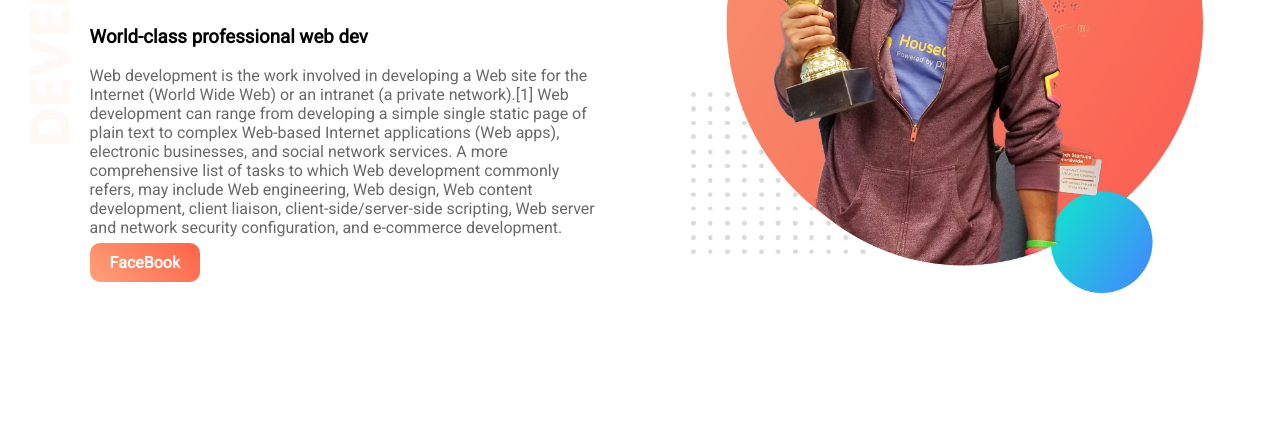
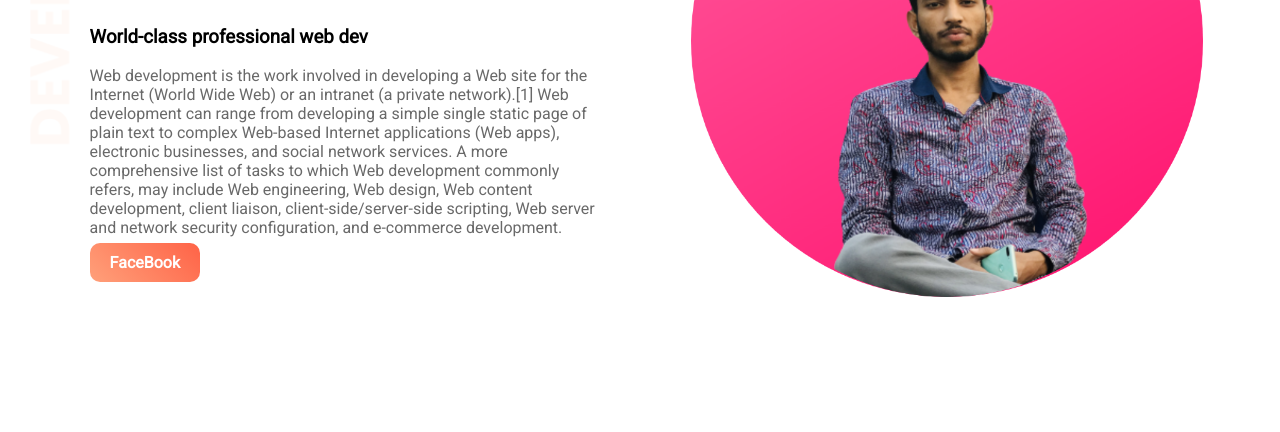
Before and after one commit to joyanto-girgiti/web-portfolio, a plain HTML site: page index.html in a window 1280 px wide. Shown: the part 215-647 px from the top of the page. Drawn offline with Linux system fonts and the light colour scheme; files whose address does not match are found by name.

Commit message:
my first website

```diff
--- a/index.html
+++ b/index.html
@@ -18,7 +18,7 @@
         <a class="link-button" target="blank" href="https://www.facebook.com/joyanto.das.9250">FaceBook</a>
        </div>
        <div class="half-width">
-           <img src="images/jhankar.png">
+           <img src="images/jd.png">
        </div>
    </section>
    <section class="dream-area">
```
Also changed, not shown: images/jd.png (added).
